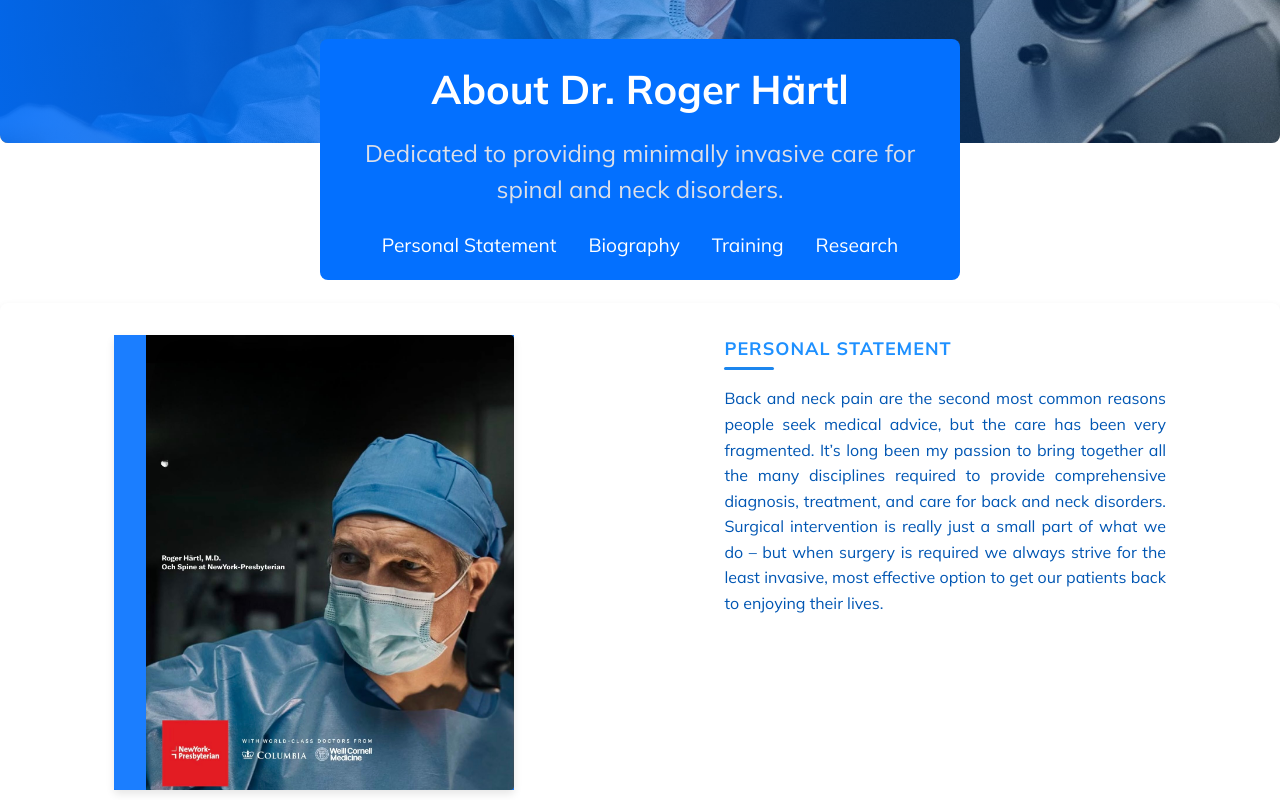
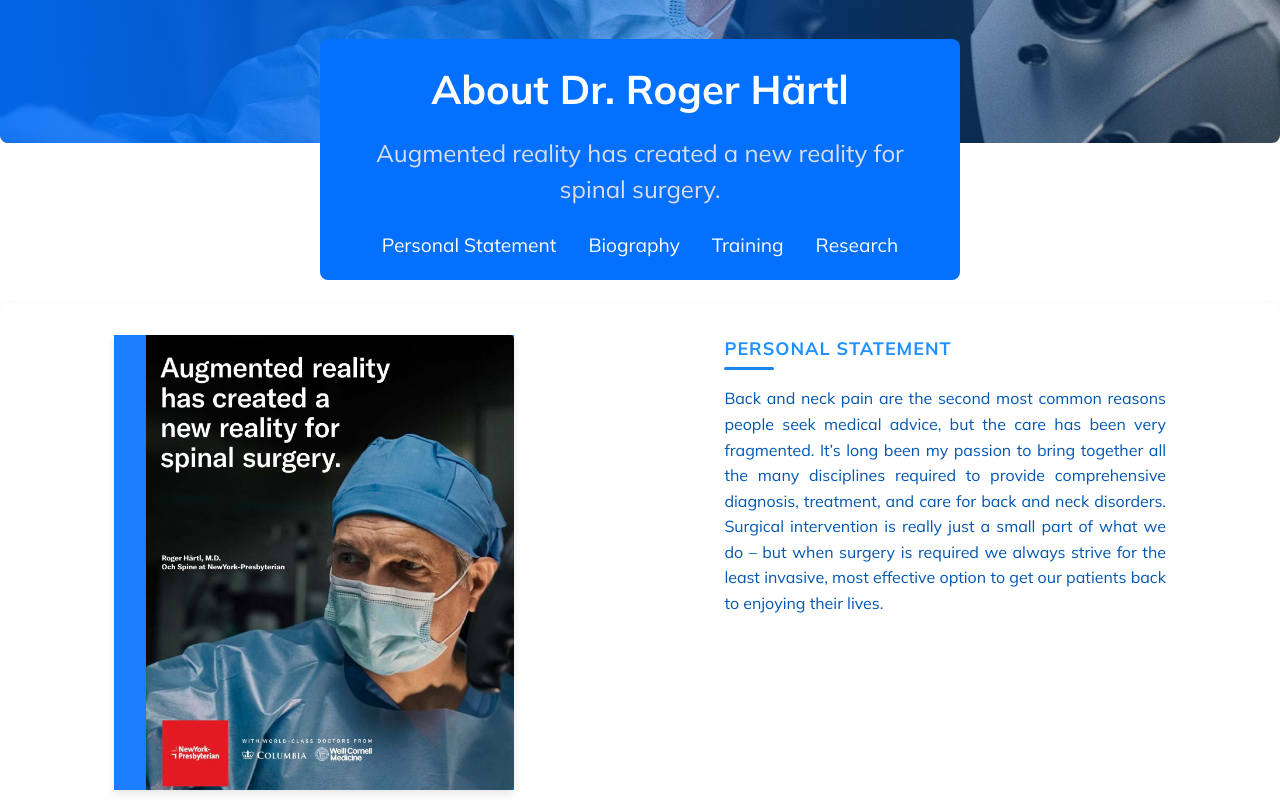
Before and after one commit to Imejuart1/dr_harlt_portfolio, a Next.js app: page /Bio in a window 1280 px wide. Shown: the part 580-1380 px from the top of the page. Built offline with nearby package versions, Linux system fonts and the light colour scheme.

Commit message:
home 80%

```diff
--- a/src/app/Bio/page.tsx
+++ b/src/app/Bio/page.tsx
@@ -8,7 +8,7 @@ const Bio: React.FC = () => {
       <div className={styles.heroSection} style={{ backgroundImage: `url('img/Aboutme2.jpg')` }}>
         <div className={styles.content_section}>
           <h1>About Dr. Roger Härtl</h1>
-          <p>Dedicated to providing minimally invasive care for spinal and neck disorders.</p>
+          <p>Augmented reality has created a new reality for spinal surgery.</p>
           <ul className={styles.heroNavLinks}>
             <li><a href="#personal-statement">Personal Statement</a></li>
             <li><a href="#biography">Biography</a></li>
@@ -22,7 +22,7 @@ const Bio: React.FC = () => {
         {/* Section 1: Image on left */}
         <div id="personal-statement" className={styles.section}>
           <div className={styles.imageSection}>
-            <img src="img/roger.jpg" alt="Dr. Roger Härtl" className={styles.profileImage} />
+            <img src="img/roger2.jpg" alt="Dr. Roger Härtl" className={styles.profileImage} />
           </div>
           <div className={styles.textSection}>
             <h2>Personal Statement</h2>
--- a/src/app/Herosection/HeroSection.tsx
+++ b/src/app/Herosection/HeroSection.tsx
@@ -9,7 +9,7 @@ const HeroSection: React.FC = () => {
       image: 'img/Aboutme2.jpg',
       title: 'Dr. Roger Härtl MD',
       subtitle: 'Neurosurgeon at Och Spine, NewYork-Presbyterian',
-      text: 'Unifying disciplines to provide minimally invasive care for neck disorders.',
+      text: 'Augmented reality has created a new reality for spinal surgery.',
       buttonText: 'Get to Know Me',
       link: '/Bio'
     },
--- a/src/app/carousels/Testimonials/Testimonials.tsx
+++ b/src/app/carousels/Testimonials/Testimonials.tsx
@@ -4,6 +4,7 @@ import { FontAwesomeIcon } from '@fortawesome/react-fontawesome';
 import { faQuoteLeft } from '@fortawesome/free-solid-svg-icons';
 import { faThumbsUp } from '@fortawesome/free-regular-svg-icons';
 import styles from './Testimonials.module.scss';
+import Link from 'next/link';
 
 const videoUrls = [
   'https://www.youtube.com/embed/kKOoUIsZVFg',
@@ -28,9 +29,11 @@ const Testimonials: React.FC = () => {
 
   return (
     <div className={styles.testimonialsContainer}>
+      <Link href='/Reviews'>
       <h2 className={styles.header}>
         <FontAwesomeIcon icon={faThumbsUp} className={styles.icon} /> Patient Testimonials
       </h2>
+      </Link>
       <p className={styles.description}>
         Watch personal stories and experiences shared by Dr. Hartl&apos;s patients.
       </p>
```
Also changed, not shown: public/img/roger2.jpg (added).
